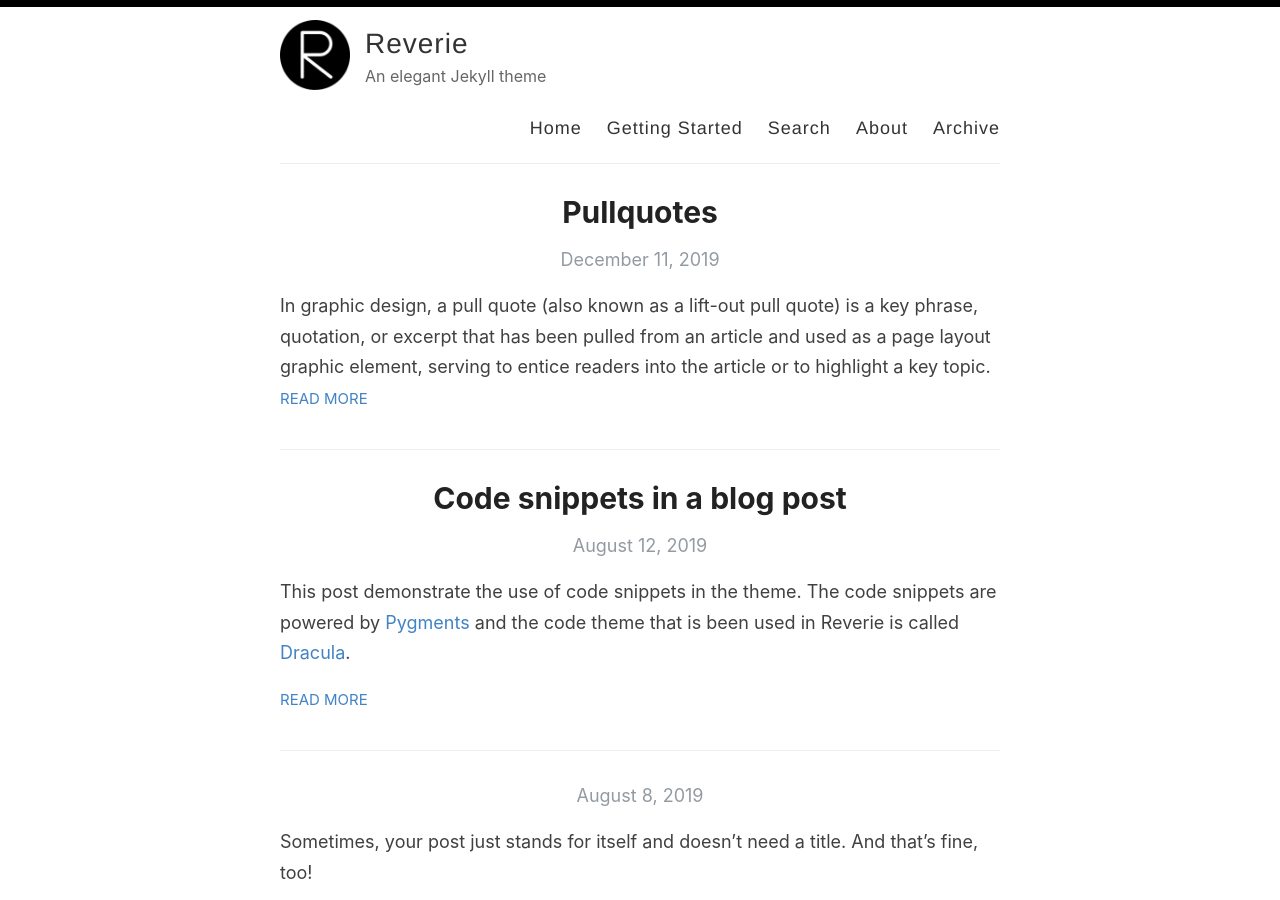
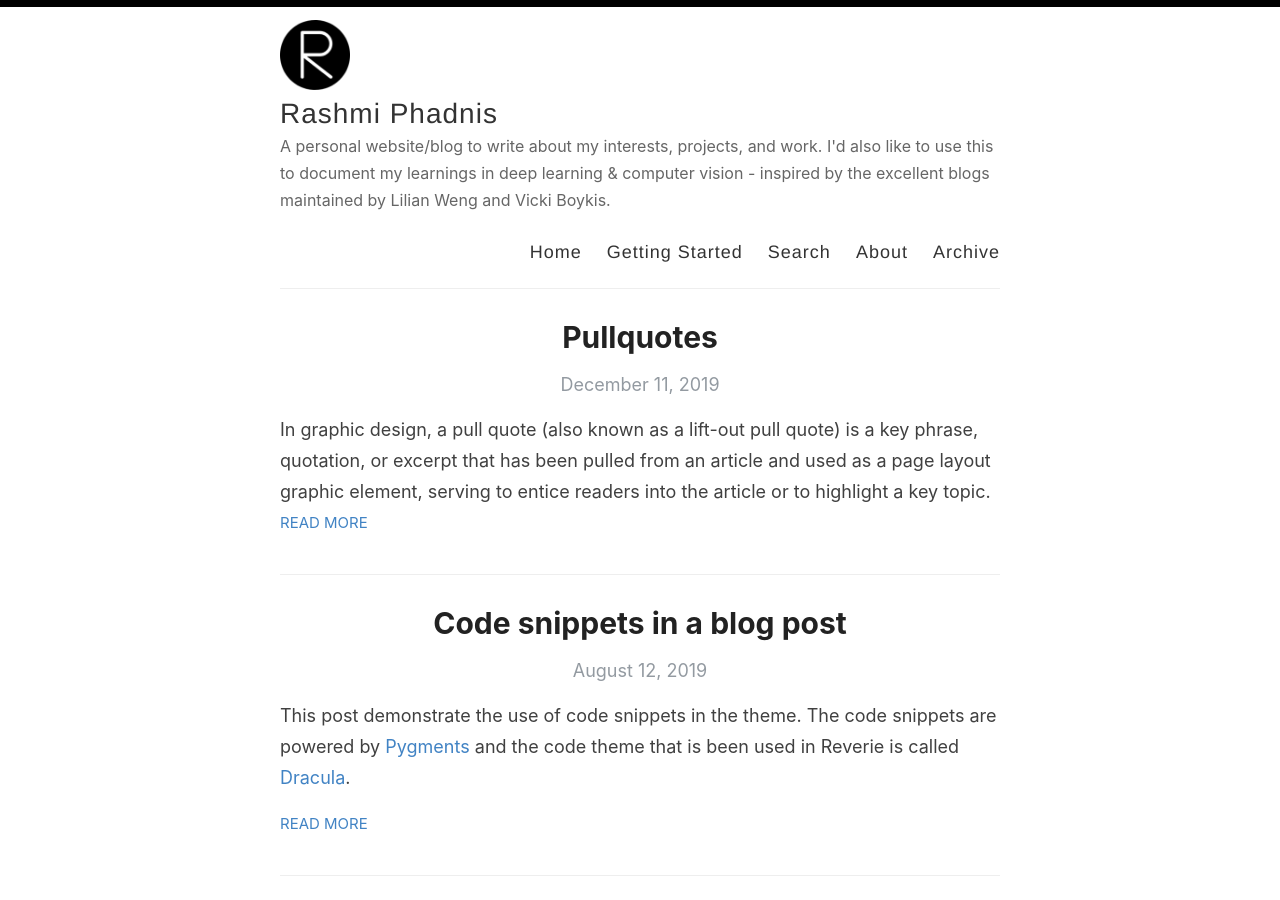
Before and after one commit to rashmip98/rashmip98.github.io, a Jekyll site: the page built from index.html, in a window 1280 px wide and 900 px high. Built offline with Jekyll 4.4.1, drawn with Linux system fonts in a browser that asks for light colours; the list of posts is cut into pages by our own code.

Commit message:
Update _config.yml

```diff
--- a/_config.yml
+++ b/_config.yml
@@ -3,13 +3,13 @@
 #
 
 # Name of your site (displayed in the header)
-name: Reverie
+name: Rashmi Phadnis
 
 # Name of the author
-author: Amit Merchant
+author: Rashmi Phadnis
 
 # Short bio or description (displayed in the header)
-description: An elegant Jekyll theme
+description: A personal website/blog to write about my interests, projects, and work. I'd also like to use this to document my learnings in deep learning & computer vision - inspired by the excellent blogs maintained by Lilian Weng and Vicki Boykis.
 
 # URL of your avatar or profile pic (you could use your GitHub profile pic)
 avatar: /images/reverie.png
@@ -21,15 +21,15 @@ avatar: /images/reverie.png
 # Includes an icon in the footer for each username you enter
 footer-links:
   dribbble:
-  email: amit.d.merchant@gmail.com
+  email: rashmi.phadnis98@gmail.com
   facebook:
   flickr:
-  github: amitmerchant1990/reverie
+  github: https://github.com/rashmip98
   instagram:
   linkedin:
   pinterest:
   rss: rss
-  twitter: amit_merchant
+  twitter:
   stackoverflow:
   youtube: # channel/<your_long_string> or user/<user-name>
   googleplus: # anything in your profile username that comes after plus.google.com/
@@ -41,21 +41,21 @@ footer-links:
 disqus:
 
 # Enter your Google Analytics web tracking code (e.g. UA-2110908-2) to activate tracking
-google_analytics: UA-43339302-11
+google_analytics:
 
 # For newer "GA4" analytics, use the following instead of the "UA" entry above
 #google_analytics_ga4: G-GABC1DEFG
 
 # Your website URL (e.g. http://amitmerchant1990.github.io or http://www.amitmerchant.com)
 # Used for Sitemap.xml and your RSS feed
-url: http://www.amitmerchant.com/reverie
-enforce_ssl: https://www.amitmerchant.com/reverie
+url: https://rashmip98.github.io/
+enforce_ssl: https://rashmip98.github.io/
 
 # If you're hosting your site at a Project repository on GitHub pages
 # (http://yourusername.github.io/repository-name)
 # and NOT your User repository (http://yourusername.github.io)
 # then add in the baseurl here, like this: "/repository-name"
-baseurl: "/reverie"
+baseurl: "/rashmip98"
 
 #
 # !! You don't need to change any of the configuration flags below !!
```
